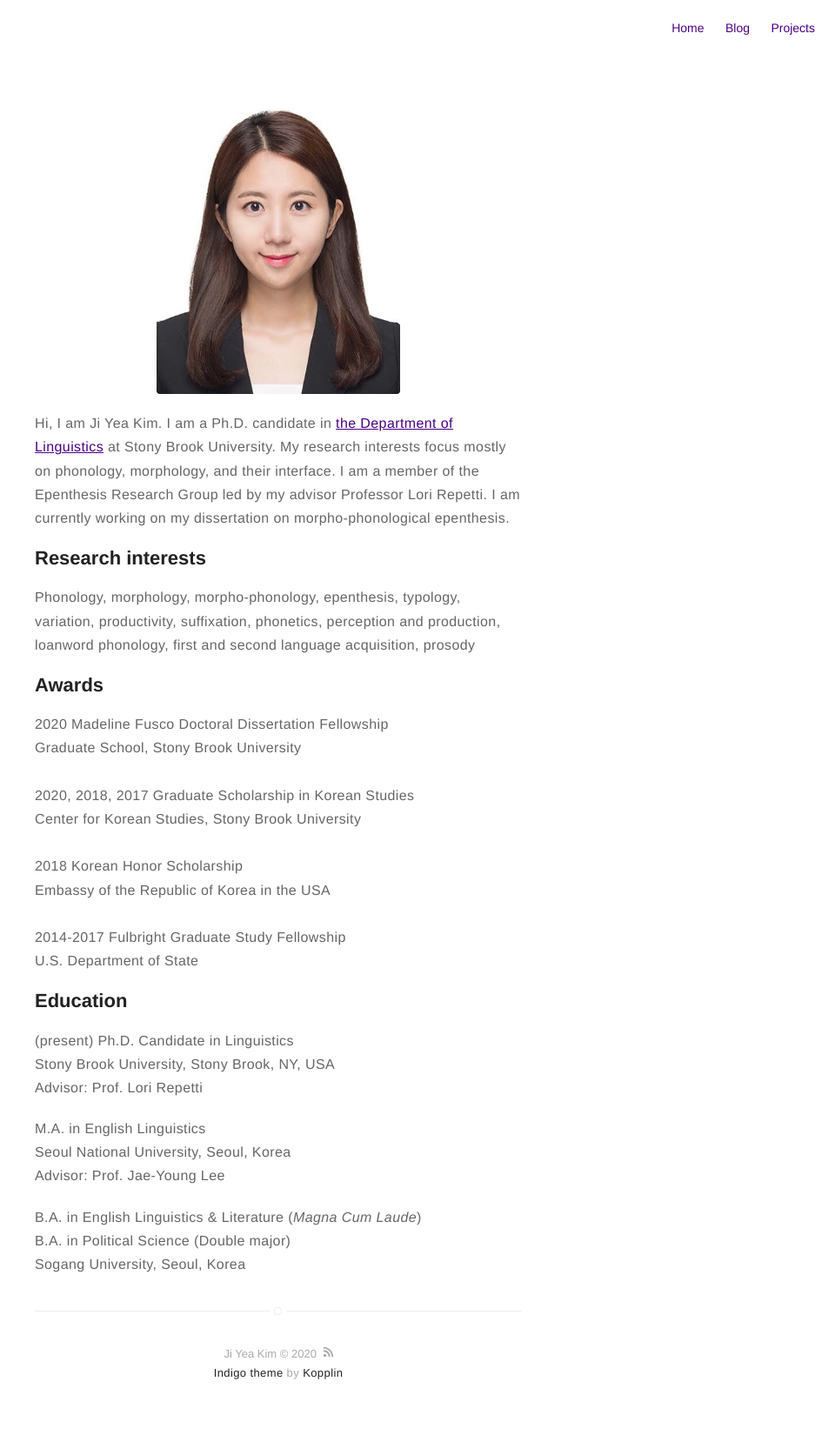
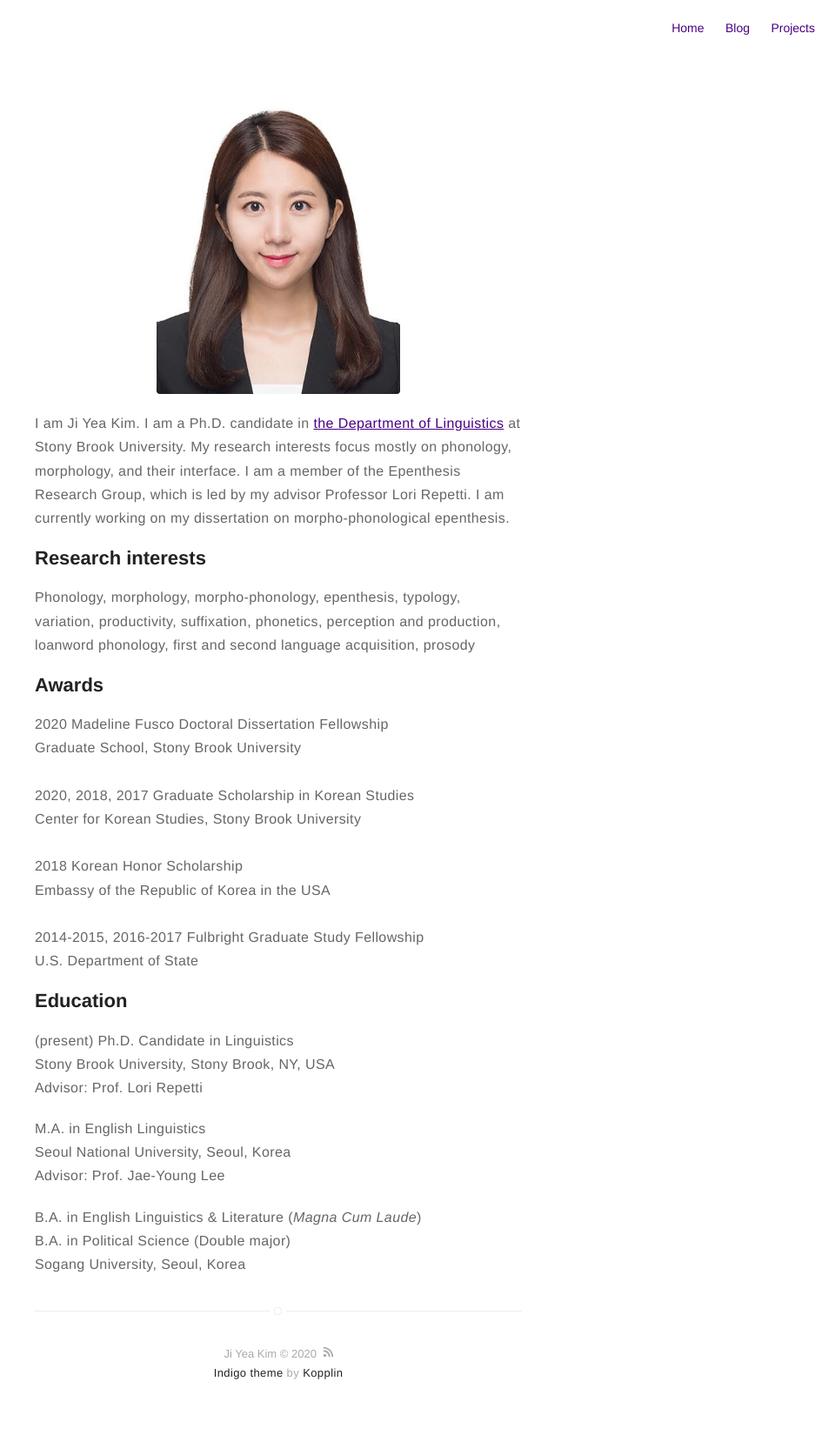
Before and after one commit to jiyeakim/jiyeakim.github.io, a Jekyll site: the page built from about.md, in a window 1280 px wide. Shown: the whole page at 87% size, without its empty margins (320-1280 px from the left). Built offline with Jekyll 4.4.1, drawn with Linux system fonts in a browser that asks for light colours.

Commit message:
About changed

```diff
--- a/about.md
+++ b/about.md
@@ -4,7 +4,7 @@ layout: page
 ---
 ![Profile Image]({% if site.external-image %}{{ site.picture }}{% else %}{{ site.url }}/{{ site.picture }}{% endif %})
 
-<p>Hi, I am Ji Yea Kim. I am a Ph.D. candidate in <a href="https://linguistics.stonybrook.edu/">the Department of Linguistics</a> at Stony Brook University. My research interests focus mostly on phonology, morphology, and their interface. I am a member of the Epenthesis Research Group led by my advisor Professor Lori Repetti. I am currently working on my dissertation on morpho-phonological epenthesis.</p>
+<p>I am Ji Yea Kim. I am a Ph.D. candidate in <a href="https://linguistics.stonybrook.edu/">the Department of Linguistics</a> at Stony Brook University. My research interests focus mostly on phonology, morphology, and their interface. I am a member of the Epenthesis Research Group, which is led by my advisor Professor Lori Repetti. I am currently working on my dissertation on morpho-phonological epenthesis.</p>
 
 <!---<p>I am doing research on phonology and morphology.</p>-->
 
@@ -19,7 +19,7 @@ Graduate School, Stony Brook University<br><br>
 Center for Korean Studies, Stony Brook University<br><br>
 <b>2018 Korean Honor Scholarship</b><br>
 Embassy of the Republic of Korea in the USA<br><br>
-<b>2014-2017 Fulbright Graduate Study Fellowship</b><br>
+<b>2014-2015, 2016-2017 Fulbright Graduate Study Fellowship</b><br>
 U.S. Department of State<br>
 
 
```
Also changed, not shown: 2 other files.
